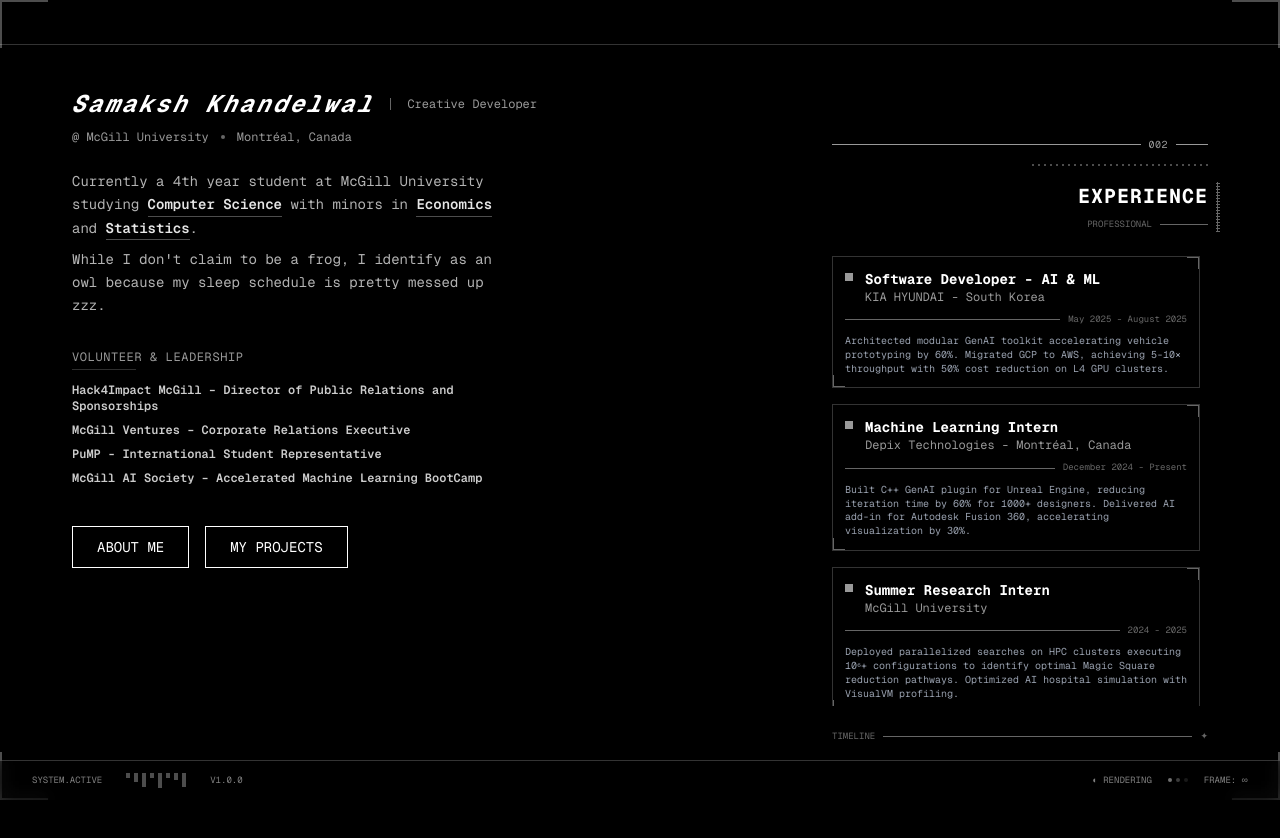
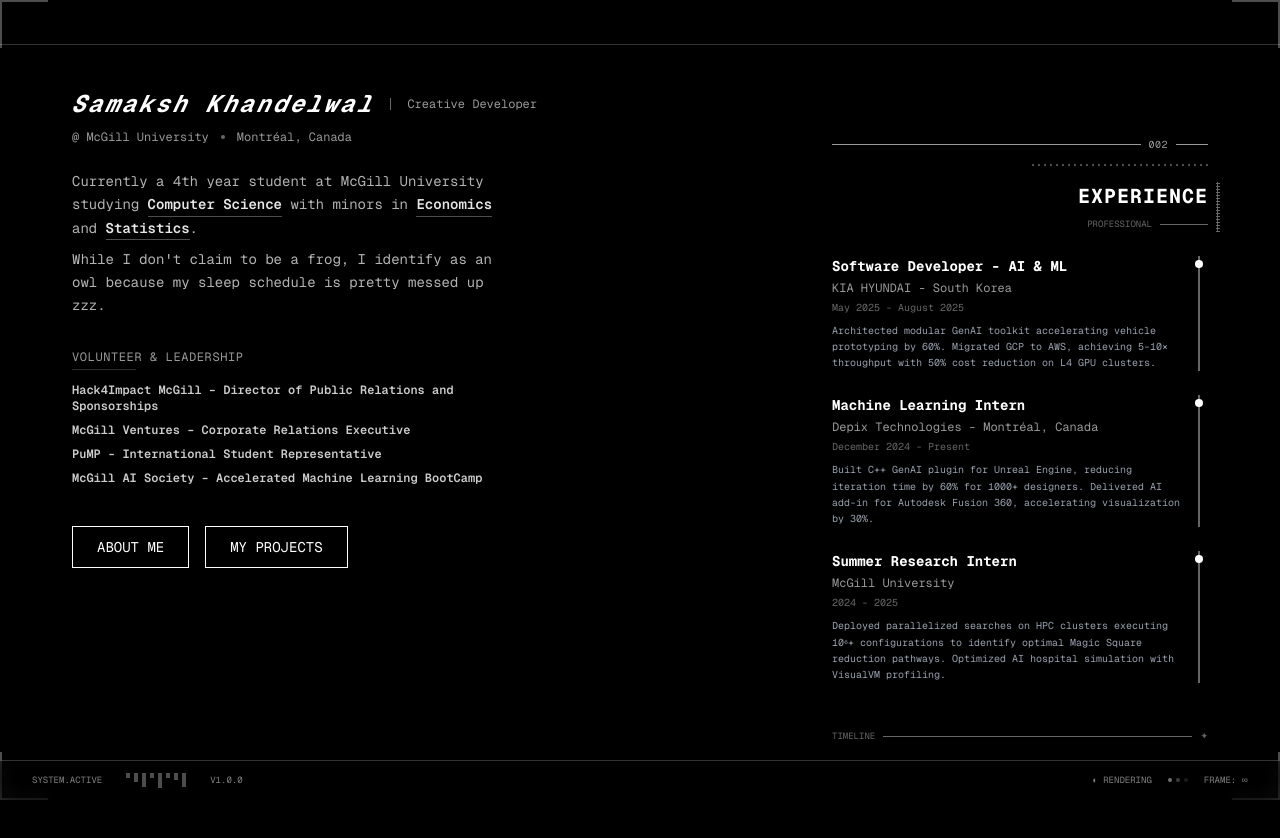
Before and after one commit to k4ysam/Sam2025, a Next.js app in the folder my-app/: page / in a window 1280 px wide. Built offline with nearby package versions, Linux system fonts and the light colour scheme.

Commit message:
change experience section to look better

```diff
--- a/my-app/components/ui/hero-ascii.tsx
+++ b/my-app/components/ui/hero-ascii.tsx
@@ -334,103 +334,67 @@
             </div>
           </div>
 
-          {/* Job Experience Items - Scrollable Container */}
+          {/* Job Experience Items - Clean Timeline Style */}
           <div className="max-h-[450px] overflow-y-auto pr-2 scrollbar-thin scrollbar-thumb-white/20 scrollbar-track-transparent">
-            <div className="space-y-4">
+            <div className="space-y-6">
               {/* Job 1 */}
-              <div className="relative border border-white/20 p-3 bg-black/40">
-                {/* Corner accents */}
-                <div className="absolute top-0 right-0 w-3 h-3 border-t border-r border-white/40"></div>
-                <div className="absolute bottom-0 left-0 w-3 h-3 border-b border-l border-white/40"></div>
+              <div className="relative pr-4 border-r-2 border-white/40 hover:border-white/70 transition-colors duration-300">
+                <div className="absolute -right-[5px] top-1 w-2 h-2 bg-white rounded-full"></div>
 
-                <div className="flex items-start justify-between mb-2">
-                  <div className="w-2 h-2 bg-white/60 mt-1"></div>
-                  <div className="flex-1 ml-3">
+                <div className="space-y-1">
                   <h3 className="text-white font-mono text-sm font-bold">Software Developer - AI & ML</h3>
                   <p className="text-white/60 font-mono text-xs">KIA HYUNDAI - South Korea</p>
-                  </div>
+                  <p className="text-white/40 font-mono text-[10px]">May 2025 - August 2025</p>
                 </div>
 
-                <div className="flex items-center gap-2 mb-2 opacity-40">
-                  <div className="flex-1 h-px bg-white"></div>
-                  <span className="text-white text-[9px] font-mono">May 2025 - August 2025</span>
-                </div>
-
-                <p className="text-gray-400 font-mono text-[10px] leading-snug">
+                <p className="text-gray-400 font-mono text-[10px] leading-relaxed mt-2">
                   Architected modular GenAI toolkit accelerating vehicle prototyping by 60%. Migrated GCP to AWS, achieving 5-10× throughput with 50% cost reduction on L4 GPU clusters.
                 </p>
               </div>
 
               {/* Job 2 */}
-              <div className="relative border border-white/20 p-3 bg-black/40">
-                {/* Corner accents */}
-                <div className="absolute top-0 right-0 w-3 h-3 border-t border-r border-white/40"></div>
-                <div className="absolute bottom-0 left-0 w-3 h-3 border-b border-l border-white/40"></div>
+              <div className="relative pr-4 border-r-2 border-white/40 hover:border-white/70 transition-colors duration-300">
+                <div className="absolute -right-[5px] top-1 w-2 h-2 bg-white rounded-full"></div>
 
-                <div className="flex items-start justify-between mb-2">
-                  <div className="w-2 h-2 bg-white/60 mt-1"></div>
-                  <div className="flex-1 ml-3">
+                <div className="space-y-1">
                   <h3 className="text-white font-mono text-sm font-bold">Machine Learning Intern</h3>
                   <p className="text-white/60 font-mono text-xs">Depix Technologies - Montréal, Canada</p>
-                  </div>
+                  <p className="text-white/40 font-mono text-[10px]">December 2024 - Present</p>
                 </div>
 
-                <div className="flex items-center gap-2 mb-2 opacity-40">
-                  <div className="flex-1 h-px bg-white"></div>
-                  <span className="text-white text-[9px] font-mono">December 2024 - Present</span>
-                </div>
-
-                <p className="text-gray-400 font-mono text-[10px] leading-snug">
+                <p className="text-gray-400 font-mono text-[10px] leading-relaxed mt-2">
                   Built C++ GenAI plugin for Unreal Engine, reducing iteration time by 60% for 1000+ designers. Delivered AI add-in for Autodesk Fusion 360, accelerating visualization by 30%.
                 </p>
               </div>
 
               {/* Job 3 */}
-              <div className="relative border border-white/20 p-3 bg-black/40">
-                {/* Corner accents */}
-                <div className="absolute top-0 right-0 w-3 h-3 border-t border-r border-white/40"></div>
-                <div className="absolute bottom-0 left-0 w-3 h-3 border-b border-l border-white/40"></div>
+              <div className="relative pr-4 border-r-2 border-white/40 hover:border-white/70 transition-colors duration-300">
+                <div className="absolute -right-[5px] top-1 w-2 h-2 bg-white rounded-full"></div>
 
-                <div className="flex items-start justify-between mb-2">
-                  <div className="w-2 h-2 bg-white/60 mt-1"></div>
-                  <div className="flex-1 ml-3">
+                <div className="space-y-1">
                   <h3 className="text-white font-mono text-sm font-bold">Summer Research Intern</h3>
                   <p className="text-white/60 font-mono text-xs">McGill University</p>
-                  </div>
+                  <p className="text-white/40 font-mono text-[10px]">2024 - 2025</p>
                 </div>
 
-                <div className="flex items-center gap-2 mb-2 opacity-40">
-                  <div className="flex-1 h-px bg-white"></div>
-                  <span className="text-white text-[9px] font-mono">2024 - 2025</span>
-                </div>
-
-                <p className="text-gray-400 font-mono text-[10px] leading-snug">
+                <p className="text-gray-400 font-mono text-[10px] leading-relaxed mt-2">
                   Deployed parallelized searches on HPC clusters executing 10⁶+ configurations to identify optimal Magic Square reduction pathways. Optimized AI hospital simulation with VisualVM profiling.
                 </p>
               </div>
 
+              {/* Job 4 */}
+              <div className="relative pr-4 border-r-2 border-white/40 hover:border-white/70 transition-colors duration-300">
+                <div className="absolute -right-[5px] top-1 w-2 h-2 bg-white rounded-full"></div>
 
-              {/* Job 4 */}
-              <div className="relative border border-white/20 p-3 bg-black/40">
-                {/* Corner accents */}
-                <div className="absolute top-0 right-0 w-3 h-3 border-t border-r border-white/40"></div>
-                <div className="absolute bottom-0 left-0 w-3 h-3 border-b border-l border-white/40"></div>
-
-                <div className="flex items-start justify-between mb-2">
-                  <div className="w-2 h-2 bg-white/60 mt-1"></div>
-                  <div className="flex-1 ml-3">
+                <div className="space-y-1">
                   <h3 className="text-white font-mono text-sm font-bold">Undergraduate Tutor</h3>
                   <p className="text-white/60 font-mono text-xs">McGill University</p>
-                  </div>
+                  <p className="text-white/40 font-mono text-[10px]">2024 - Present</p>
                 </div>
 
-                <div className="flex items-center gap-2 mb-2 opacity-40">
-                  <div className="flex-1 h-px bg-white"></div>
-                  <span className="text-white text-[9px] font-mono">2024 - Present</span>
-                </div>
-
-                <p className="text-gray-400 font-mono text-[10px] leading-snug">
-                Led tutoring sessions in Introduction to Computer Science, guiding students through fundamental programming concepts, algorithms, and data structures along with Calculus 1 ,2 and 3.                </p>
+                <p className="text-gray-400 font-mono text-[10px] leading-relaxed mt-2">
+                  Led tutoring sessions in Introduction to Computer Science, guiding students through fundamental programming concepts, algorithms, and data structures along with Calculus 1, 2 and 3.
+                </p>
               </div>
             </div>
           </div>
```
Lines whose indentation alone changed are shown as unchanged.
